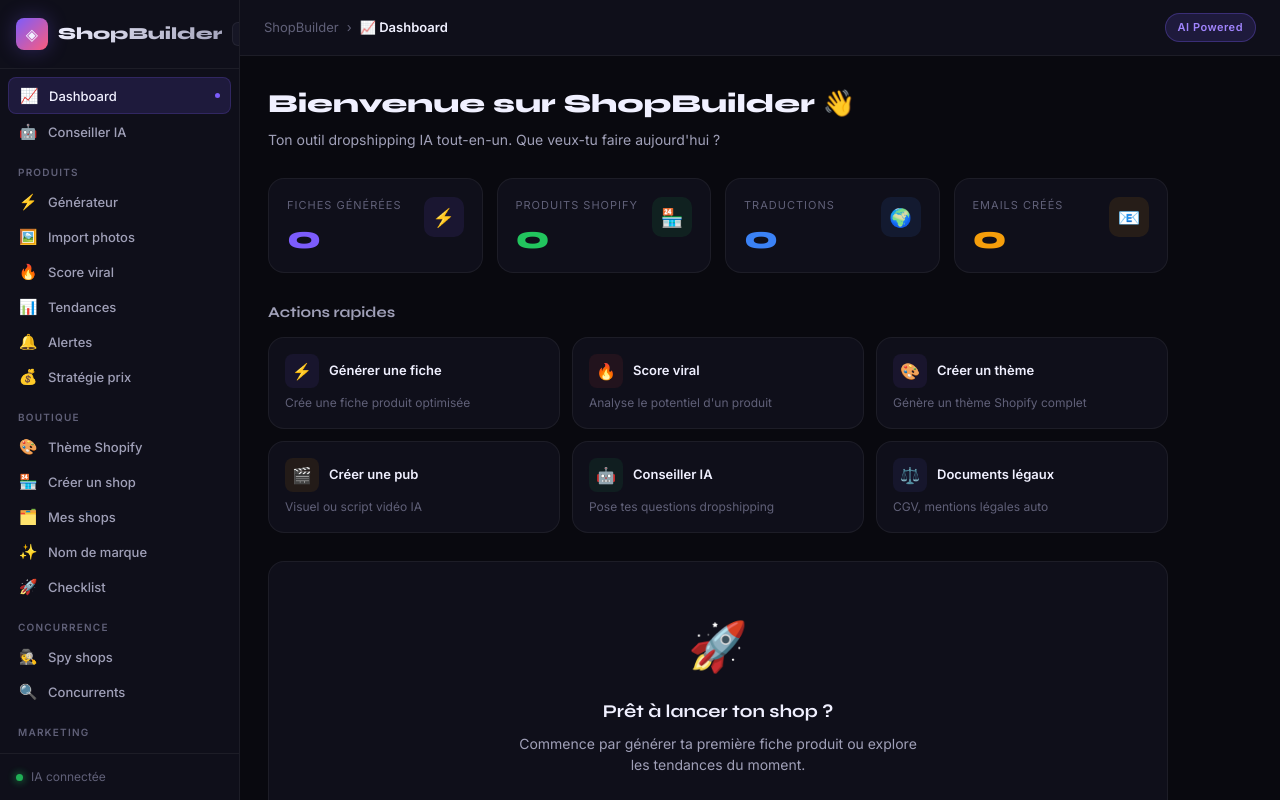
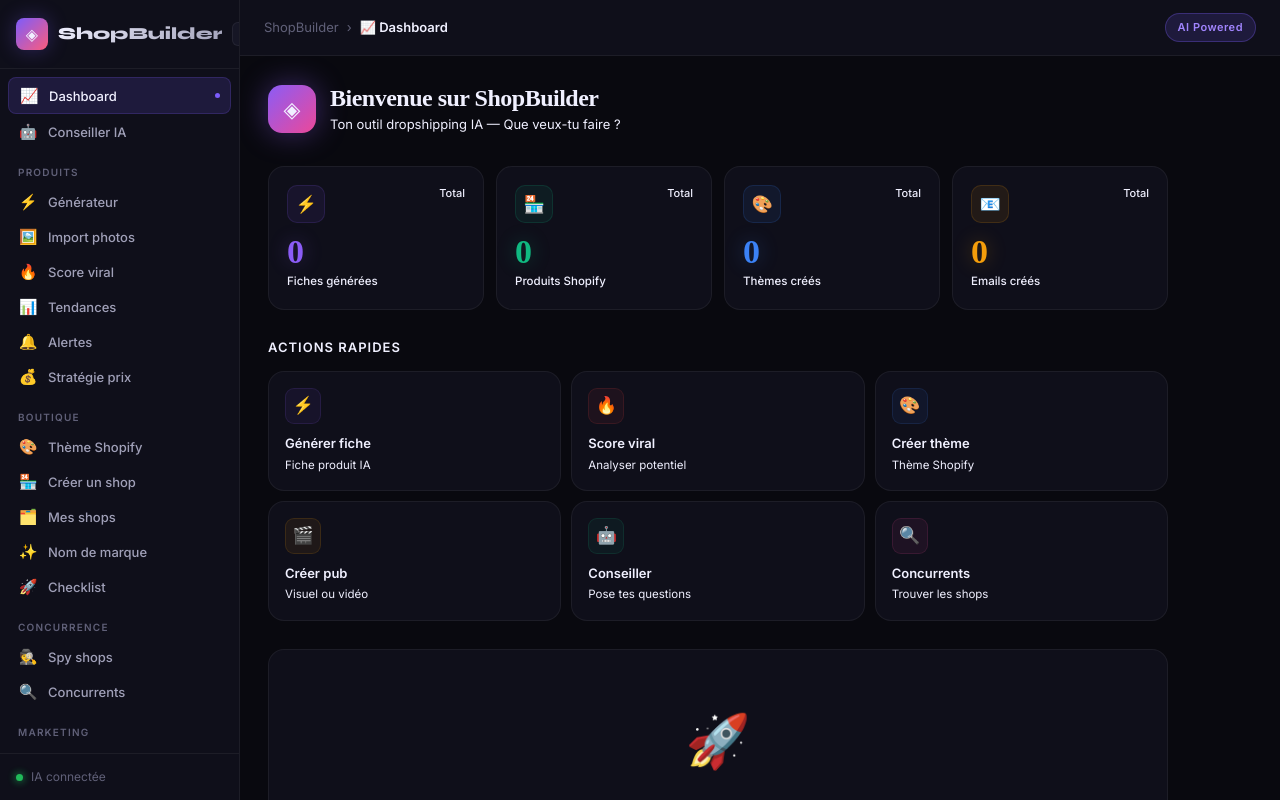
Before and after one commit to rayan1609/shopbuilder, a Next.js app: page / in a window 1280 px wide. Shown: the top 800 px of the page. Built offline with nearby package versions, Linux system fonts and the light colour scheme.

Commit message:
Update Dashboard.js

```diff
--- a/components/Dashboard.js
+++ b/components/Dashboard.js
@@ -1,9 +1,9 @@
 import { useState, useEffect } from 'react'
 
 export default function Dashboard() {
-  const [stats, setStats] = useState({ fiches: 0, pushes: 0, traductions: 0, emails: 0 })
+  const [stats, setStats] = useState({ fiches: 0, pushes: 0, themes: 0, emails: 0 })
+  const [recentItems, setRecentItems] = useState([])
   const [mounted, setMounted] = useState(false)
-  const [recentItems, setRecentItems] = useState([])
 
   useEffect(() => {
     setMounted(true)
@@ -12,76 +12,78 @@
       setStats({
         fiches: history.length,
         pushes: parseInt(localStorage.getItem('shopbuilder_pushes') || '0'),
-        traductions: parseInt(localStorage.getItem('shopbuilder_traductions') || '0'),
+        themes: parseInt(localStorage.getItem('shopbuilder_themes') || '0'),
         emails: parseInt(localStorage.getItem('shopbuilder_emails') || '0'),
       })
-      setRecentItems(history.slice(0, 4))
+      setRecentItems(history.slice(0, 5))
     } catch (e) {}
   }, [])
 
-  const statCards = [
-    { label: 'Fiches générées', value: stats.fiches, icon: '⚡', color: '#7c5cfc', bg: 'rgba(124,92,252,0.1)' },
-    { label: 'Produits Shopify', value: stats.pushes, icon: '🏪', color: '#22c55e', bg: 'rgba(34,197,94,0.1)' },
-    { label: 'Traductions', value: stats.traductions, icon: '🌍', color: '#3b82f6', bg: 'rgba(59,130,246,0.1)' },
-    { label: 'Emails créés', value: stats.emails, icon: '📧', color: '#f59e0b', bg: 'rgba(245,158,11,0.1)' },
+  if (!mounted) return null
+
+  const stats_data = [
+    { label: 'Fiches générées', value: stats.fiches, icon: '⚡', color: '#8b5cf6', glow: 'rgba(139,92,246,0.3)' },
+    { label: 'Produits Shopify', value: stats.pushes, icon: '🏪', color: '#10b981', glow: 'rgba(16,185,129,0.3)' },
+    { label: 'Thèmes créés', value: stats.themes, icon: '🎨', color: '#3b82f6', glow: 'rgba(59,130,246,0.3)' },
+    { label: 'Emails créés', value: stats.emails, icon: '📧', color: '#f59e0b', glow: 'rgba(245,158,11,0.3)' },
   ]
 
-  const quickActions = [
-    { id: 'generator', icon: '⚡', label: 'Générer une fiche', desc: 'Crée une fiche produit optimisée', color: '#7c5cfc' },
-    { id: 'viral', icon: '🔥', label: 'Score viral', desc: 'Analyse le potentiel d\'un produit', color: '#ef4444' },
-    { id: 'theme', icon: '🎨', label: 'Créer un thème', desc: 'Génère un thème Shopify complet', color: '#8b5cf6' },
-    { id: 'advisual', icon: '🎬', label: 'Créer une pub', desc: 'Visuel ou script vidéo IA', color: '#f59e0b' },
-    { id: 'chat', icon: '🤖', label: 'Conseiller IA', desc: 'Pose tes questions dropshipping', color: '#22c55e' },
-    { id: 'legal', icon: '⚖️', label: 'Documents légaux', desc: 'CGV, mentions légales auto', color: '#6366f1' },
+  const actions = [
+    { icon: '⚡', label: 'Générer fiche', desc: 'Fiche produit IA', color: '#8b5cf6' },
+    { icon: '🔥', label: 'Score viral', desc: 'Analyser potentiel', color: '#ef4444' },
+    { icon: '🎨', label: 'Créer thème', desc: 'Thème Shopify', color: '#3b82f6' },
+    { icon: '🎬', label: 'Créer pub', desc: 'Visuel ou vidéo', color: '#f59e0b' },
+    { icon: '🤖', label: 'Conseiller', desc: 'Pose tes questions', color: '#10b981' },
+    { icon: '🔍', label: 'Concurrents', desc: 'Trouver les shops', color: '#ec4899' },
   ]
-
-  if (!mounted) return null
 
   return (
     <div>
-      {/* Welcome */}
-      <div style={{ marginBottom: 28 }}>
-        <h1 style={{ fontFamily: 'Syne', fontSize: 26, fontWeight: 800, marginBottom: 6 }}>
-          Bienvenue sur ShopBuilder 👋
-        </h1>
-        <p style={{ color: 'var(--text2)', fontSize: 14 }}>
-          Ton outil dropshipping IA tout-en-un. Que veux-tu faire aujourd'hui ?
-        </p>
+      {/* Hero */}
+      <div style={{ marginBottom: 32, animation: 'slideUp 0.4s ease' }}>
+        <div style={{ display: 'flex', alignItems: 'center', gap: 14, marginBottom: 8 }}>
+          <div style={{ width: 48, height: 48, background: 'linear-gradient(135deg, #8b5cf6, #ec4899)', borderRadius: 14, display: 'flex', alignItems: 'center', justifyContent: 'center', fontSize: 22, boxShadow: '0 0 30px rgba(139,92,246,0.4)' }}>◈</div>
+          <div>
+            <h1 style={{ fontFamily: 'Outfit', fontSize: 24, fontWeight: 800, letterSpacing: '-0.5px', lineHeight: 1.2 }}>Bienvenue sur ShopBuilder</h1>
+            <p style={{ color: 'var(--c-text3)', fontSize: 13, marginTop: 2 }}>Ton outil dropshipping IA — Que veux-tu faire ?</p>
+          </div>
+        </div>
       </div>
 
       {/* Stats */}
-      <div style={{ display: 'grid', gridTemplateColumns: 'repeat(4, 1fr)', gap: 14, marginBottom: 28 }}>
-        {statCards.map((s, i) => (
-          <div key={i} className="card" style={{ padding: 18, margin: 0 }}>
-            <div style={{ display: 'flex', justifyContent: 'space-between', alignItems: 'flex-start' }}>
-              <div>
-                <p style={{ fontSize: 11, color: 'var(--text3)', textTransform: 'uppercase', letterSpacing: 1, marginBottom: 8 }}>{s.label}</p>
-                <p style={{ fontFamily: 'Syne', fontSize: 32, fontWeight: 900, color: s.color, lineHeight: 1 }}>{s.value}</p>
-              </div>
-              <div style={{ width: 40, height: 40, background: s.bg, borderRadius: 10, display: 'flex', alignItems: 'center', justifyContent: 'center', fontSize: 18 }}>
+      <div style={{ display: 'grid', gridTemplateColumns: 'repeat(4, 1fr)', gap: 12, marginBottom: 28 }}>
+        {stats_data.map((s, i) => (
+          <div key={i} className="card" style={{ padding: 18, margin: 0, animation: `slideUp ${0.1 * i + 0.2}s ease` }}>
+            <div style={{ display: 'flex', justifyContent: 'space-between', alignItems: 'flex-start', marginBottom: 12 }}>
+              <div style={{ width: 38, height: 38, background: `${s.color}15`, borderRadius: 10, display: 'flex', alignItems: 'center', justifyContent: 'center', fontSize: 17, border: `1px solid ${s.color}25` }}>
                 {s.icon}
               </div>
+              <span style={{ fontSize: 11, color: 'var(--c-text3)', fontWeight: 500 }}>Total</span>
             </div>
+            <div style={{ fontFamily: 'Outfit', fontSize: 34, fontWeight: 900, color: s.color, lineHeight: 1, marginBottom: 4, textShadow: `0 0 20px ${s.glow}` }}>
+              {s.value}
+            </div>
+            <div style={{ fontSize: 11.5, color: 'var(--c-text3)', fontWeight: 500 }}>{s.label}</div>
           </div>
         ))}
       </div>
 
       {/* Quick actions */}
       <div style={{ marginBottom: 28 }}>
-        <h2 style={{ fontFamily: 'Syne', fontSize: 15, fontWeight: 700, marginBottom: 14, color: 'var(--text2)' }}>
-          Actions rapides
-        </h2>
-        <div style={{ display: 'grid', gridTemplateColumns: 'repeat(3, 1fr)', gap: 12 }}>
-          {quickActions.map((a, i) => (
-            <div key={i} className="card" style={{ padding: 16, margin: 0, cursor: 'pointer', transition: 'all 0.2s' }}
-              onMouseEnter={e => e.currentTarget.style.borderColor = a.color + '40'}
-              onMouseLeave={e => e.currentTarget.style.borderColor = 'var(--border)'}
+        <div style={{ display: 'flex', alignItems: 'center', justifyContent: 'space-between', marginBottom: 14 }}>
+          <h2 style={{ fontSize: 13, fontWeight: 700, color: 'var(--c-text2)', textTransform: 'uppercase', letterSpacing: 1 }}>Actions rapides</h2>
+        </div>
+        <div style={{ display: 'grid', gridTemplateColumns: 'repeat(3, 1fr)', gap: 10 }}>
+          {actions.map((a, i) => (
+            <div key={i} className="card" style={{ padding: 16, margin: 0, cursor: 'pointer', animation: `slideUp ${0.1 * i + 0.3}s ease`, transition: 'all 0.2s' }}
+              onMouseEnter={e => { e.currentTarget.style.borderColor = a.color + '30'; e.currentTarget.style.transform = 'translateY(-2px)' }}
+              onMouseLeave={e => { e.currentTarget.style.borderColor = ''; e.currentTarget.style.transform = '' }}
             >
-              <div style={{ display: 'flex', alignItems: 'center', gap: 10, marginBottom: 6 }}>
-                <div style={{ width: 34, height: 34, background: a.color + '15', borderRadius: 8, display: 'flex', alignItems: 'center', justifyContent: 'center', fontSize: 16 }}>{a.icon}</div>
-                <span style={{ fontWeight: 600, fontSize: 13 }}>{a.label}</span>
+              <div style={{ width: 36, height: 36, background: `${a.color}12`, borderRadius: 9, display: 'flex', alignItems: 'center', justifyContent: 'center', fontSize: 17, marginBottom: 10, border: `1px solid ${a.color}20` }}>
+                {a.icon}
               </div>
-              <p style={{ fontSize: 12, color: 'var(--text3)', lineHeight: 1.5 }}>{a.desc}</p>
+              <div style={{ fontWeight: 700, fontSize: 13, marginBottom: 3 }}>{a.label}</div>
+              <div style={{ fontSize: 11.5, color: 'var(--c-text3)' }}>{a.desc}</div>
             </div>
           ))}
         </div>
@@ -90,39 +92,43 @@
       {/* Recent */}
       {recentItems.length > 0 && (
         <div>
-          <h2 style={{ fontFamily: 'Syne', fontSize: 15, fontWeight: 700, marginBottom: 14, color: 'var(--text2)' }}>
-            Fiches récentes
-          </h2>
+          <h2 style={{ fontSize: 13, fontWeight: 700, color: 'var(--c-text2)', textTransform: 'uppercase', letterSpacing: 1, marginBottom: 14 }}>Fiches récentes</h2>
           <div className="card" style={{ padding: 0, overflow: 'hidden' }}>
             {recentItems.map((item, i) => (
-              <div key={i} style={{ display: 'flex', alignItems: 'center', gap: 14, padding: '14px 18px', borderBottom: i < recentItems.length - 1 ? '1px solid var(--border)' : 'none' }}>
-                <div style={{ width: 36, height: 36, background: 'var(--accent-glow)', borderRadius: 8, display: 'flex', alignItems: 'center', justifyContent: 'center', fontSize: 16, flexShrink: 0 }}>⚡</div>
+              <div key={i} style={{ display: 'flex', alignItems: 'center', gap: 14, padding: '13px 18px', borderBottom: i < recentItems.length - 1 ? '1px solid var(--c-border)' : 'none', transition: 'background 0.15s', cursor: 'default' }}
+                onMouseEnter={e => e.currentTarget.style.background = 'rgba(255,255,255,0.02)'}
+                onMouseLeave={e => e.currentTarget.style.background = 'transparent'}
+              >
+                <div style={{ width: 34, height: 34, background: 'rgba(139,92,246,0.1)', borderRadius: 8, display: 'flex', alignItems: 'center', justifyContent: 'center', fontSize: 15, border: '1px solid rgba(139,92,246,0.15)', flexShrink: 0 }}>⚡</div>
                 <div style={{ flex: 1, minWidth: 0 }}>
-                  <p style={{ fontWeight: 600, fontSize: 13, marginBottom: 2, overflow: 'hidden', textOverflow: 'ellipsis', whiteSpace: 'nowrap' }}>{item.title || 'Produit sans titre'}</p>
-                  <p style={{ fontSize: 11, color: 'var(--text3)' }}>{item.date}</p>
+                  <div style={{ fontWeight: 600, fontSize: 13, overflow: 'hidden', textOverflow: 'ellipsis', whiteSpace: 'nowrap' }}>{item.title || 'Produit sans titre'}</div>
+                  <div style={{ fontSize: 11, color: 'var(--c-text3)', marginTop: 1 }}>{item.date || 'Récemment'}</div>
                 </div>
-                <span style={{ fontWeight: 700, fontSize: 14, color: '#22c55e', flexShrink: 0 }}>{item.price || ''}</span>
+                <div style={{ fontWeight: 800, fontSize: 14, color: '#10b981', flexShrink: 0 }}>{item.price || '—'}</div>
               </div>
             ))}
           </div>
         </div>
       )}
 
-      {/* Empty state */}
       {recentItems.length === 0 && (
-        <div className="card" style={{ textAlign: 'center', padding: '48px 24px' }}>
-          <div style={{ fontSize: 48, marginBottom: 16 }}>🚀</div>
-          <h3 style={{ fontFamily: 'Syne', fontSize: 18, fontWeight: 700, marginBottom: 8 }}>Prêt à lancer ton shop ?</h3>
-          <p style={{ color: 'var(--text2)', fontSize: 14, maxWidth: 400, margin: '0 auto' }}>
+        <div className="card" style={{ textAlign: 'center', padding: '52px 24px' }}>
+          <div style={{ fontSize: 52, marginBottom: 16 }}>🚀</div>
+          <div style={{ fontWeight: 800, fontSize: 18, marginBottom: 8 }}>Prêt à lancer ?</div>
+          <div style={{ color: 'var(--c-text3)', fontSize: 14, maxWidth: 380, margin: '0 auto', lineHeight: 1.6 }}>
             Commence par générer ta première fiche produit ou explore les tendances du moment.
-          </p>
+          </div>
         </div>
       )}
 
       <style jsx>{`
+        @keyframes slideUp {
+          from { opacity: 0; transform: translateY(12px); }
+          to { opacity: 1; transform: translateY(0); }
+        }
         @media (max-width: 768px) {
-          .stats-grid { grid-template-columns: 1fr 1fr !important; }
-          .actions-grid { grid-template-columns: 1fr 1fr !important; }
+          div[style*="repeat(4"] { grid-template-columns: 1fr 1fr !important; }
+          div[style*="repeat(3"] { grid-template-columns: 1fr 1fr !important; }
         }
       `}</style>
     </div>
```
